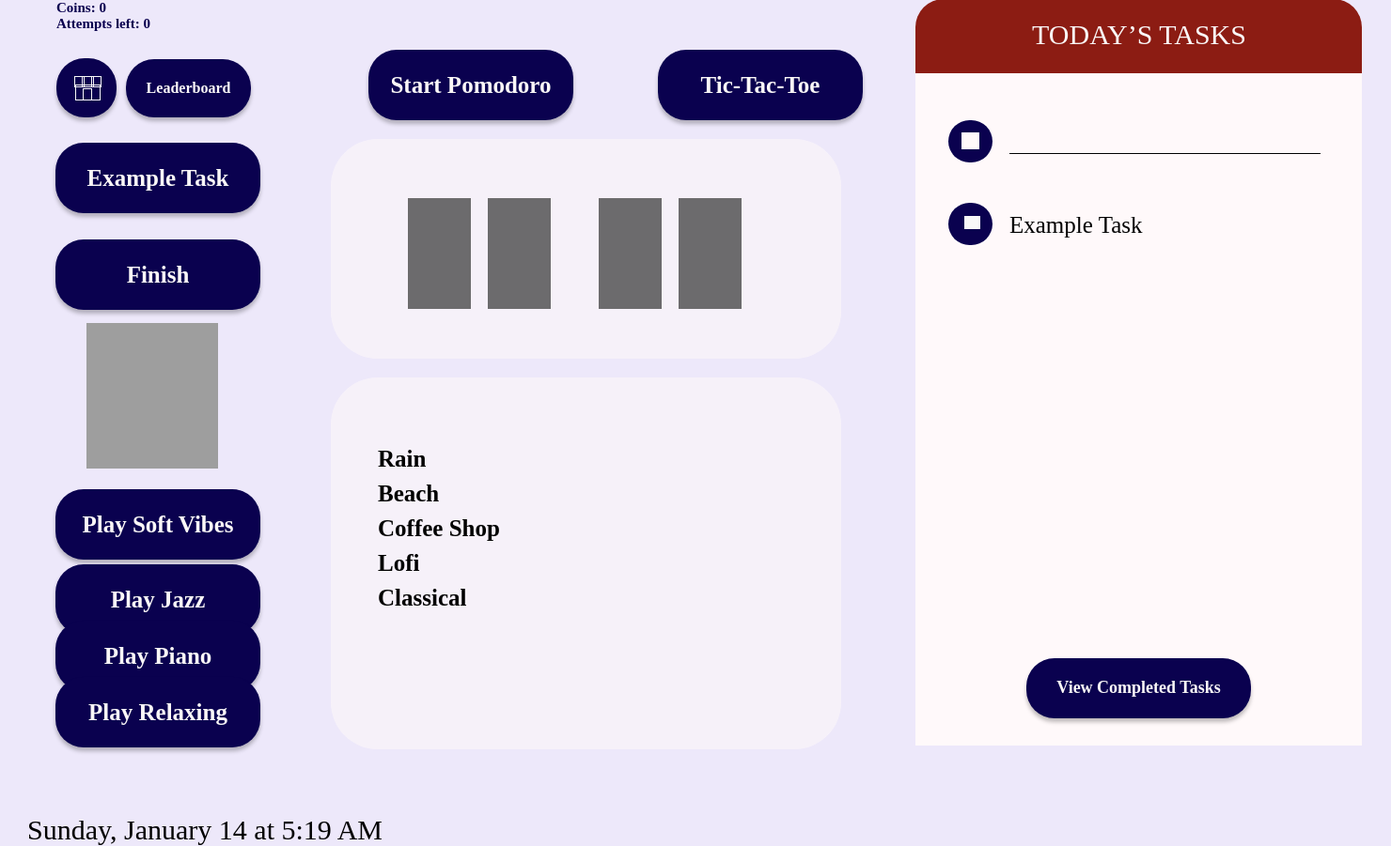
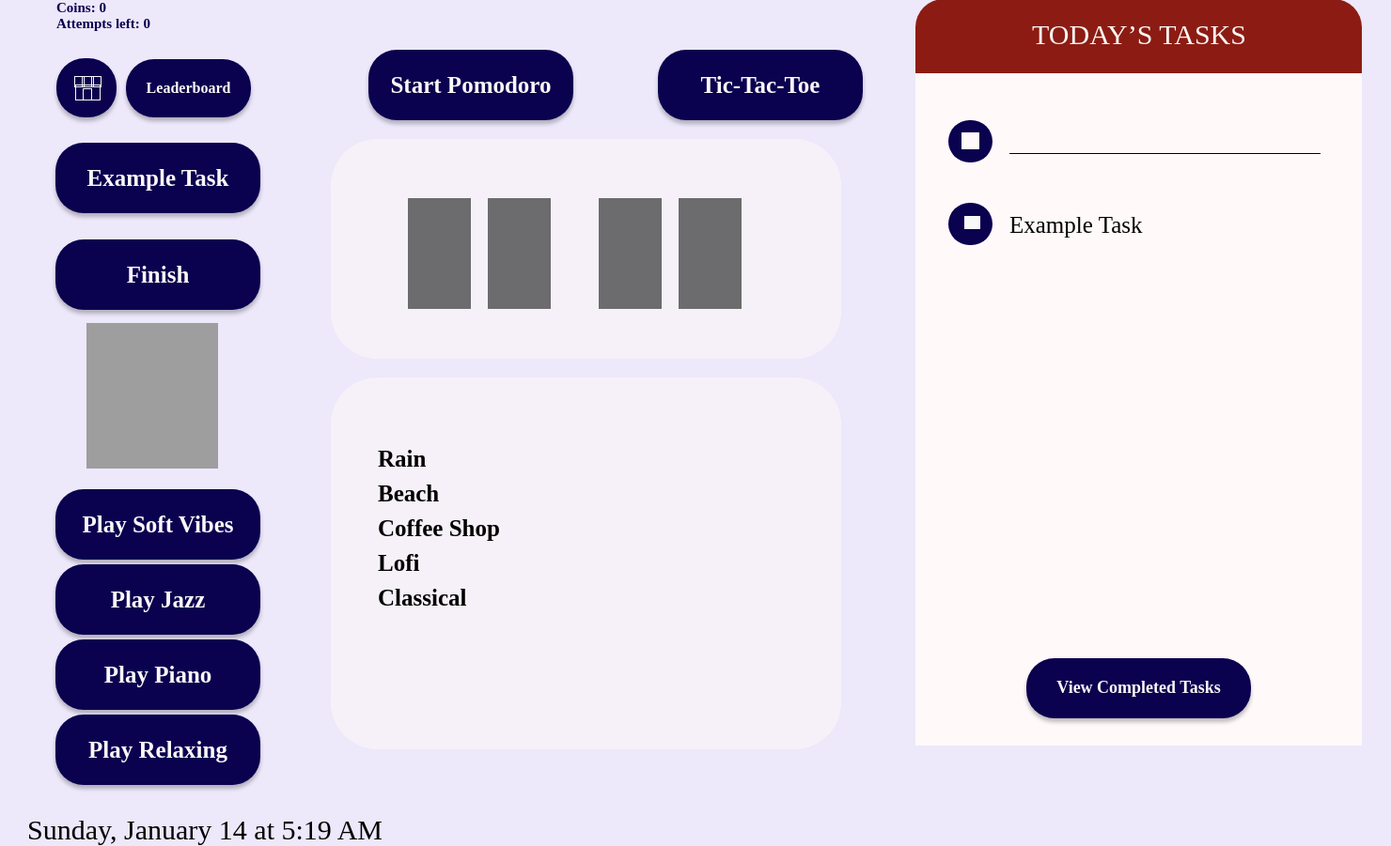
Before and after one commit to karenlyuan/otterscholar, a Flask app: page / in a window 1480 px wide. Shown: the part 91-992 px from the top of the page at 94% size. Run offline with Flask 3, Linux system fonts and the light colour scheme; grey boxes are pictures that could not be loaded.

Commit message:
music buttons3

```diff
--- a/static/styles.css
+++ b/static/styles.css
@@ -50,12 +50,12 @@ button:hover {
 
 #button_piano{
     left: 59px;
-    top: 752px;
+    top: 772px;
 }
 
 #button_relaxing {
     left: 59px;
-    top: 812px;
+    top: 852px;
 }
 
 #button_finish {
```
